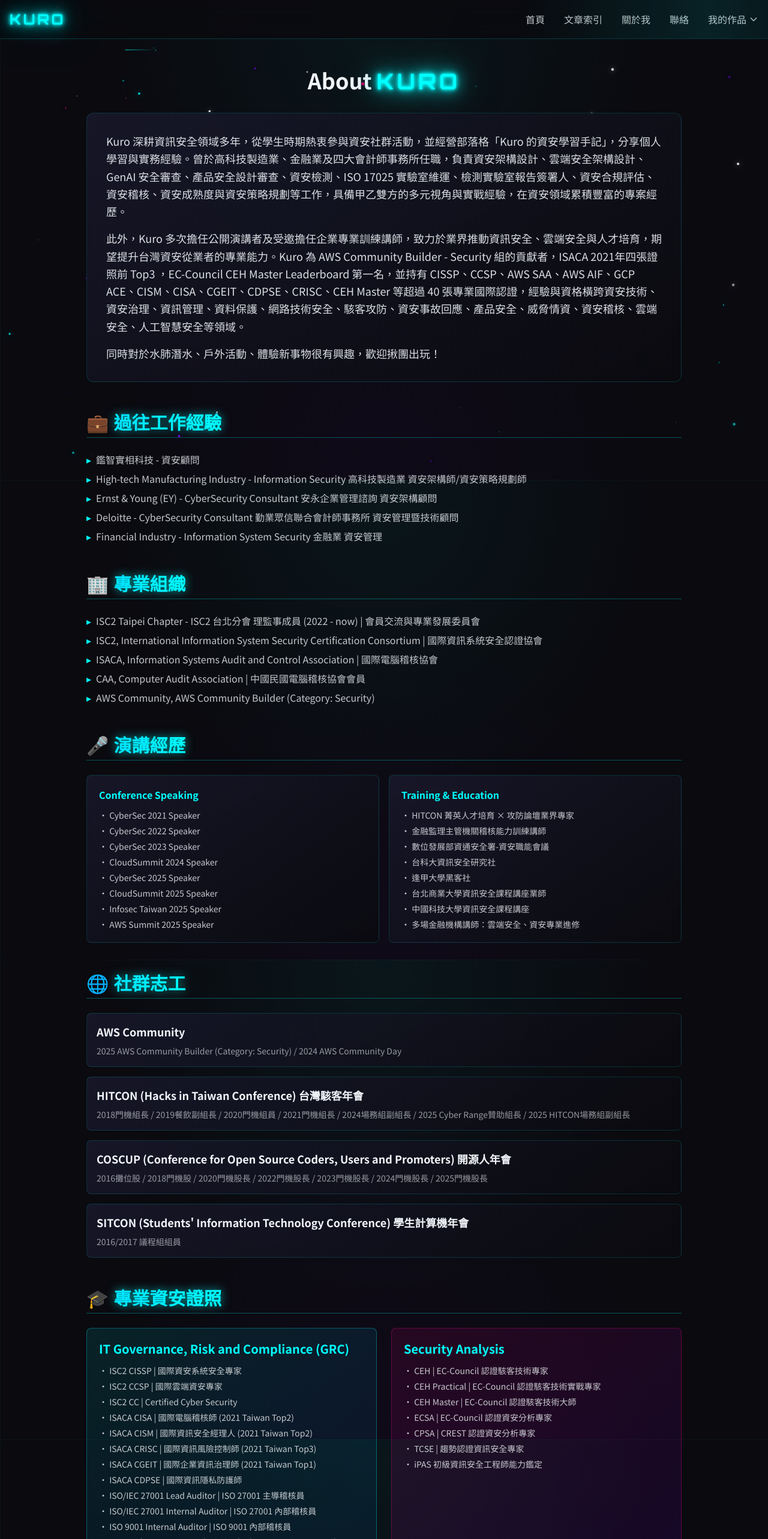
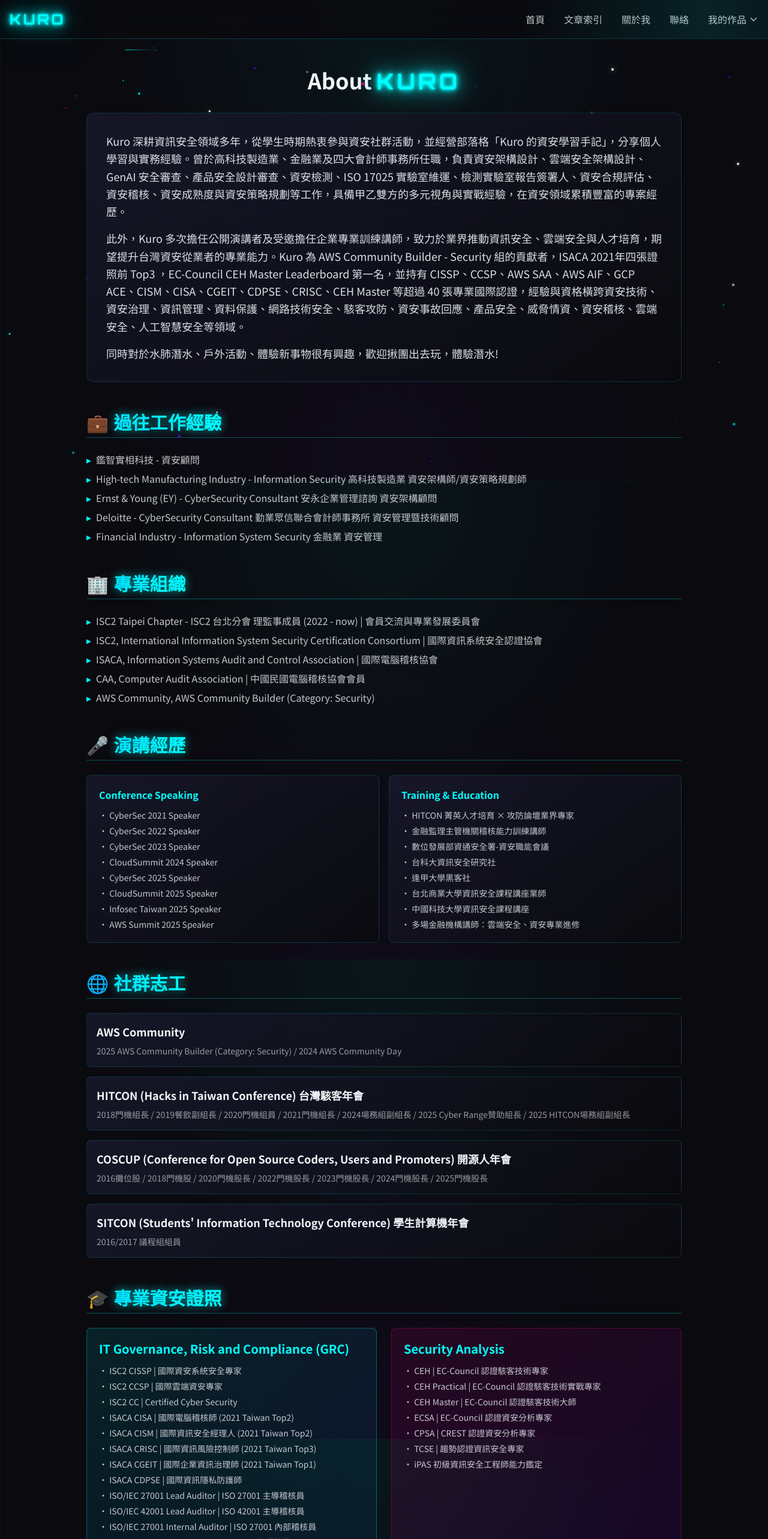
Before and after one commit to kuronetwork/kuronetwork.github.io, a Next.js app: page /about in a window 1280 px wide. Shown: the top 2566 px of the page at 60% size. Built offline with nearby package versions, Linux system fonts and the light colour scheme.

Commit message:
Update Pages
New Certification

```diff
--- a/app/about/page.tsx
+++ b/app/about/page.tsx
@@ -15,7 +15,7 @@
             此外，Kuro 多次擔任公開演講者及受邀擔任企業專業訓練講師，致力於業界推動資訊安全、雲端安全與人才培育，期望提升台灣資安從業者的專業能力。Kuro 為 AWS Community Builder - Security 組的貢獻者，ISACA 2021年四張證照前 Top3 ，EC-Council CEH Master Leaderboard 第一名，並持有 CISSP、CCSP、AWS SAA、AWS AIF、GCP ACE、CISM、CISA、CGEIT、CDPSE、CRISC、CEH Master 等超過 40 張專業國際認證，經驗與資格橫跨資安技術、資安治理、資訊管理、資料保護、網路技術安全、駭客攻防、資安事故回應、產品安全、威脅情資、資安稽核、雲端安全、人工智慧安全等領域。
           </p>
           <p className="text-lg leading-relaxed text-cyber-light/90 mt-4">
-            同時對於水肺潛水、戶外活動、體驗新事物很有興趣，歡迎揪團出玩！
+            同時對於水肺潛水、戶外活動、體驗新事物很有興趣，歡迎揪團出去玩，體驗潛水!
           </p>
         </div>
 
@@ -87,6 +87,7 @@
             "ISACA CGEIT | 國際企業資訊治理師 (2021 Taiwan Top1)",
             "ISACA CDPSE | 國際資訊隱私防護師",
             "ISO/IEC 27001 Lead Auditor | ISO 27001 主導稽核員",
+            "ISO/IEC 42001 Lead Auditor | ISO 42001 主導稽核員",
             "ISO/IEC 27001 Internal Auditor | ISO 27001 內部稽核員",
             "ISO 9001 Internal Auditor | ISO 9001 內部稽核員",
             "ACCISO | Associate Certified Chief Information Security Officer"
@@ -126,6 +127,7 @@
           ]} />
           <CertCard title="Sports" color="teal" certs={[
             "中華民國健身運動協會 - 體適能健身C級指導員",
+            "PADI - Divemaster 潛水長",
             "PADI - Rescue Diver 救援潛水員",
             "SSI - React Right Specialty 正確反應員",
             "IANTD - Deep Diver 深度潛水員",
```
